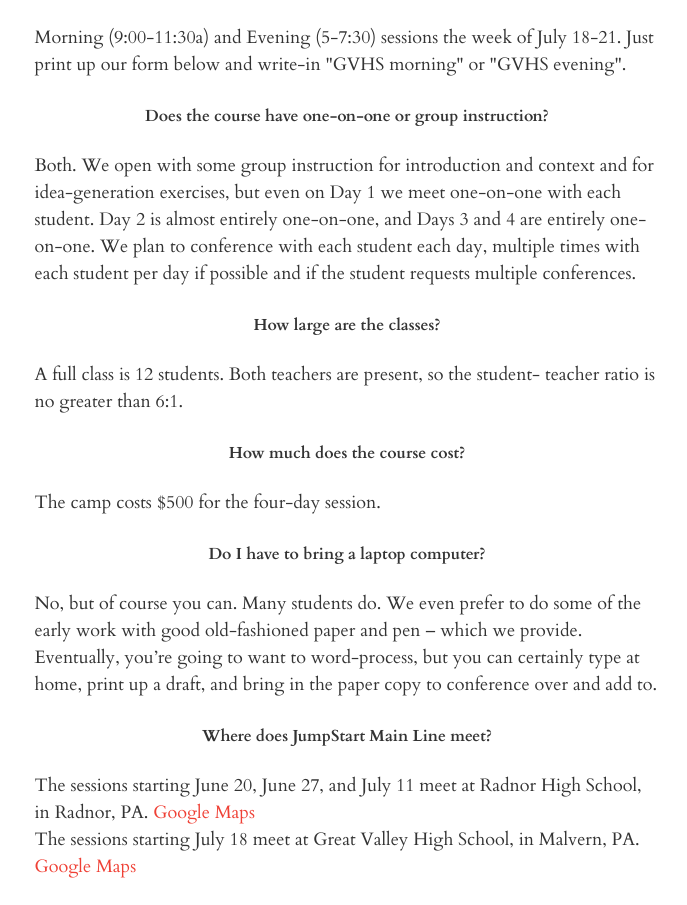
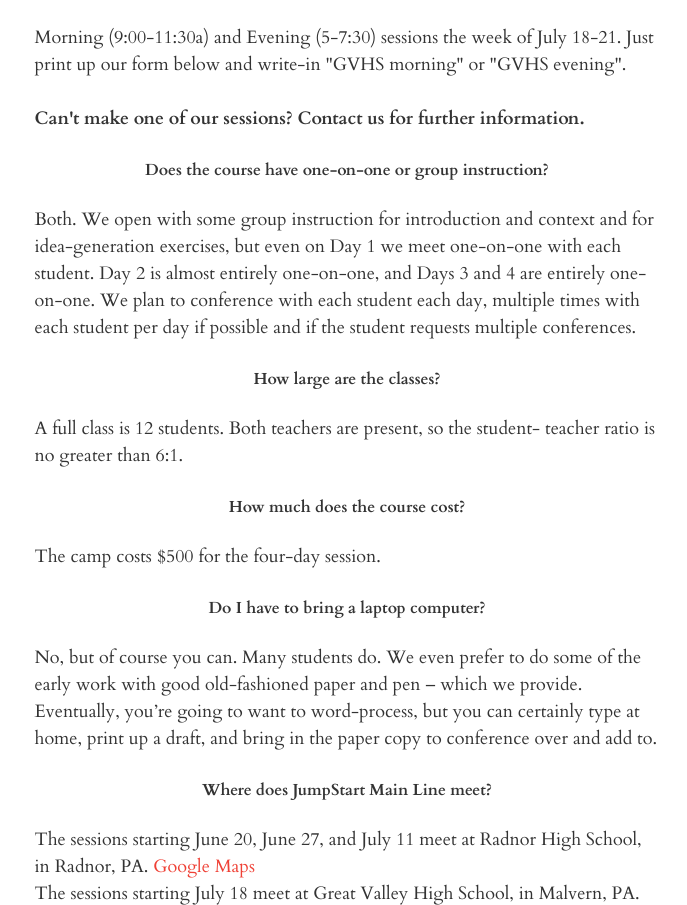
Before and after one commit to cydrobolt/jsml, a plain HTML site: page index.html in a window 1280 px wide. Shown: the part 4181-5086 px from the top of the page, without its empty margins (293-980 px from the left). Drawn offline with Linux system fonts and the light colour scheme.

Commit message:
Add contact message under sessions

```diff
--- a/index.html
+++ b/index.html
@@ -334,6 +334,10 @@
             <p class="jm-left">
                 Morning (9:00-11:30a) and Evening (5-7:30) sessions the week of July 18-21.
                 Just print up our form below and write-in "GVHS morning" or "GVHS evening".
+            </p>
+
+            <p class="jm-left">
+                <strong>Can't make one of our sessions?  Contact us for further information. </strong>
             </p>
 
 
```
